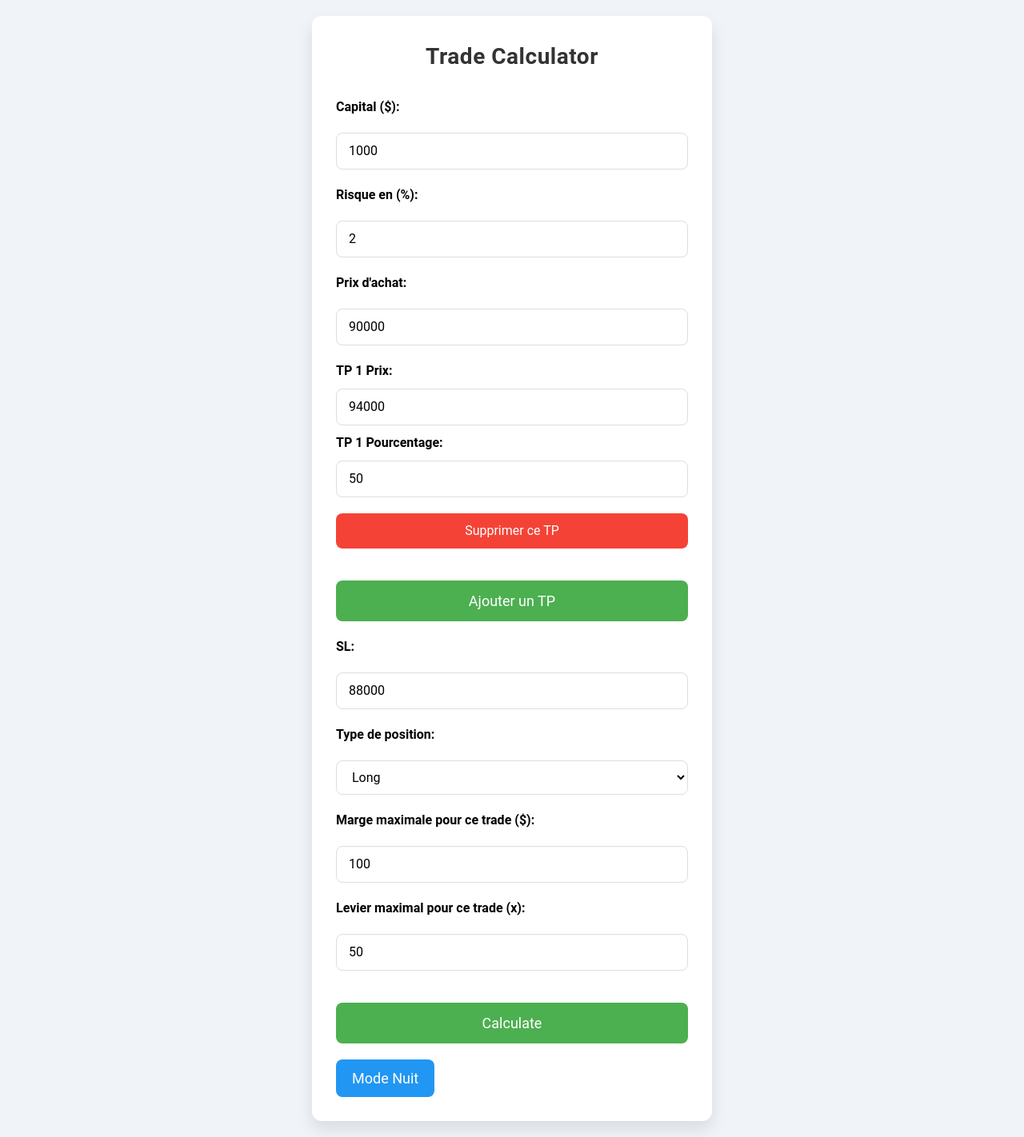
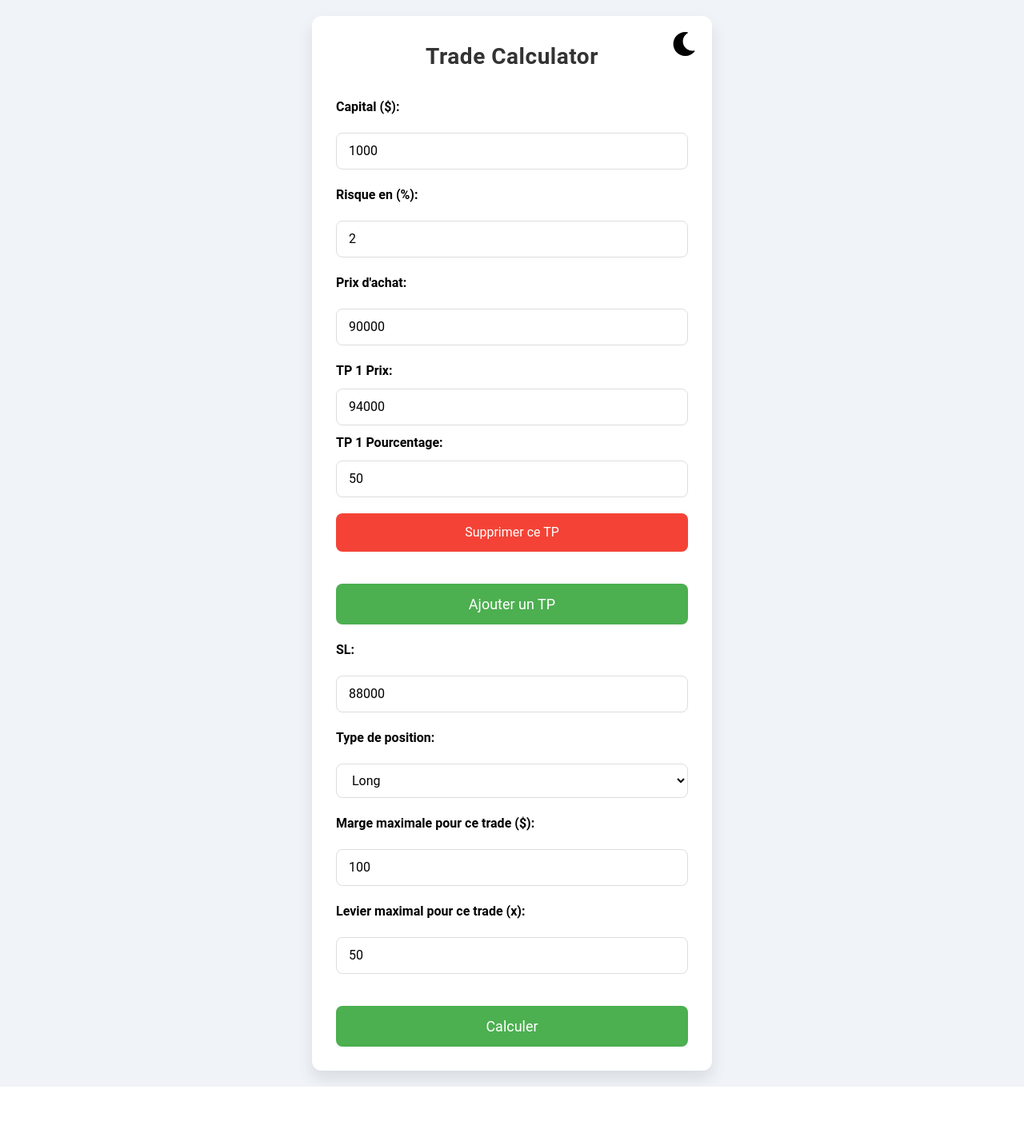
Before and after one commit to lem6z/trade-calculator, a Next.js app: page / in a window 1280 px wide. Shown: the whole page at 80% size. After the commit the page ends 1359 px from the top, so only its background shows below. Built offline with nearby package versions, Linux system fonts and the light colour scheme.

Commit message:
Modification du mode nuit

```diff
--- a/app/page.tsx
+++ b/app/page.tsx
@@ -1,6 +1,7 @@
 "use client";
 
 import { useState } from "react";
+import { FaSun, FaMoon } from "react-icons/fa"; // Icônes soleil et lune
 
 export default function Home() {
   const [capital, setCapital] = useState(1000);
@@ -107,8 +108,27 @@ export default function Home() {
           boxShadow: isNightMode ? "0 10px 20px rgba(255, 255, 255, 0.1)" : "0 10px 20px rgba(0, 0, 0, 0.1)",
           transition: "all 0.3s ease-in-out",
           transform: result ? "scale(1.05)" : "scale(1)",
+          position: "relative", // Pour le bouton de bascule
         }}
       >
+        {/* Bouton pour basculer le mode */}
+        <button
+          onClick={toggleNightMode}
+          style={{
+            position: "absolute",
+            top: 20,
+            right: 20,
+            backgroundColor: "transparent",
+            border: "none",
+            cursor: "pointer",
+            fontSize: 30,
+            color: isNightMode ? "#fff" : "#000",
+            transition: "all 0.3s ease-in-out",
+          }}
+        >
+          {isNightMode ? <FaSun /> : <FaMoon />}
+        </button>
+
         <h1
           style={{
             fontSize: 28,
@@ -171,7 +191,7 @@ export default function Home() {
                 onClick={() => removeTargetPrice(index)}
                 style={{
                   marginTop: 10,
-                  padding: "10px 20px",
+                  padding: "12px 20px",
                   backgroundColor: "#f44336",
                   color: "#fff",
                   border: "none",
@@ -250,7 +270,7 @@ export default function Home() {
               transition: "all 0.3s ease-in-out",
             }}
           >
-            Calculate
+            Calculer
           </button>
 
           {result && (
@@ -287,24 +307,6 @@ export default function Home() {
             </div>
           )}
         </div>
-
-        {/* Bouton de mode nuit */}
-        <button
-          onClick={toggleNightMode}
-          style={{
-            marginTop: 20,
-            padding: "10px 20px",
-            backgroundColor: "#2196F3",
-            color: "#fff",
-            border: "none",
-            borderRadius: 8,
-            fontSize: 18,
-            cursor: "pointer",
-            transition: "all 0.3s ease-in-out",
-          }}
-        >
-          {isNightMode ? "Mode Jour" : "Mode Nuit"}
-        </button>
       </div>
     </main>
   );
--- a/package.json
+++ b/package.json
@@ -12,7 +12,8 @@
     "framer-motion": "^12.8.0",
     "next": "15.3.1",
     "react": "^19.0.0",
-    "react-dom": "^19.0.0"
+    "react-dom": "^19.0.0",
+    "react-icons": "^5.5.0"
   },
   "devDependencies": {
     "@tailwindcss/postcss": "^4",
```
Also changed, not shown: 1 other file (tests, documents, lock files or other folders).
